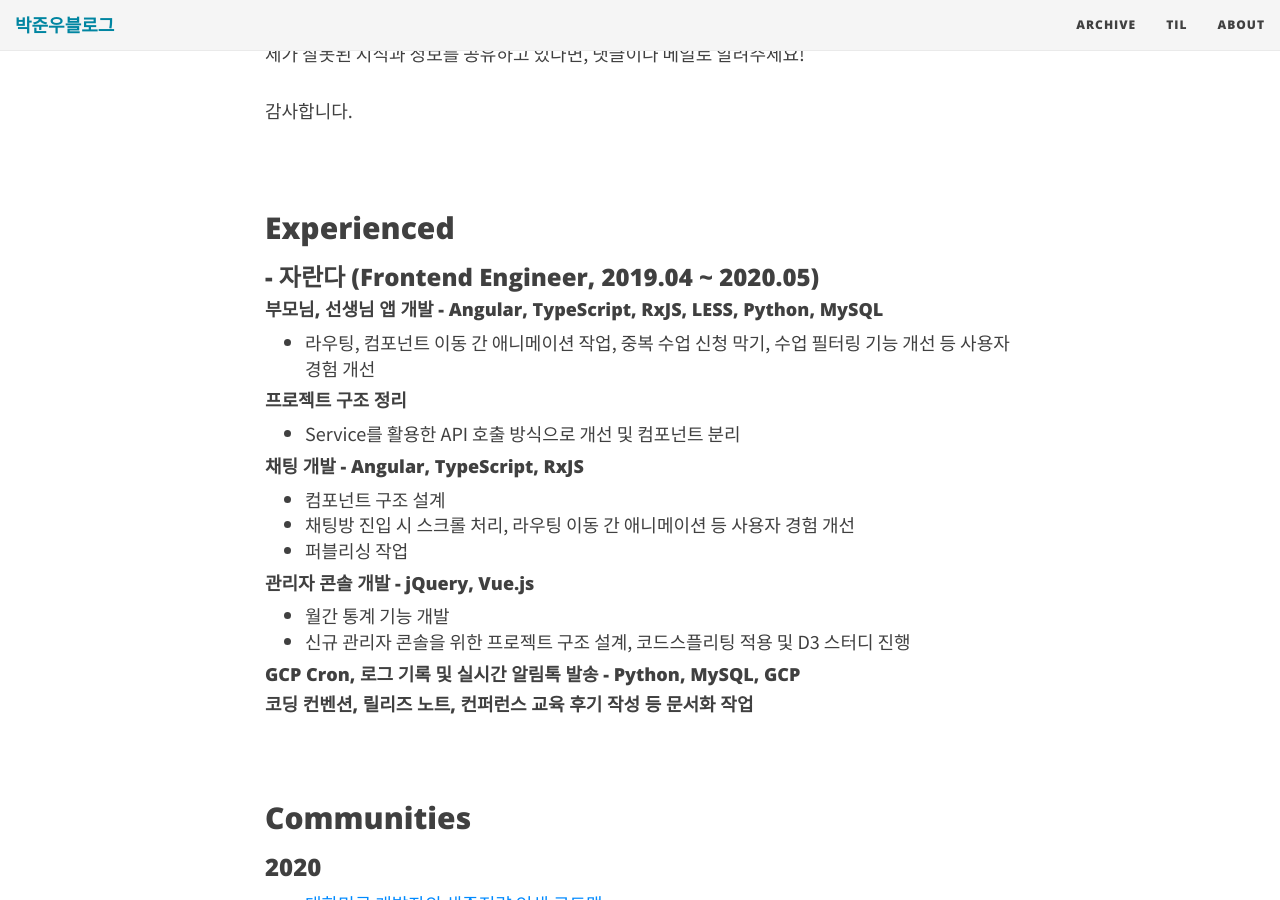
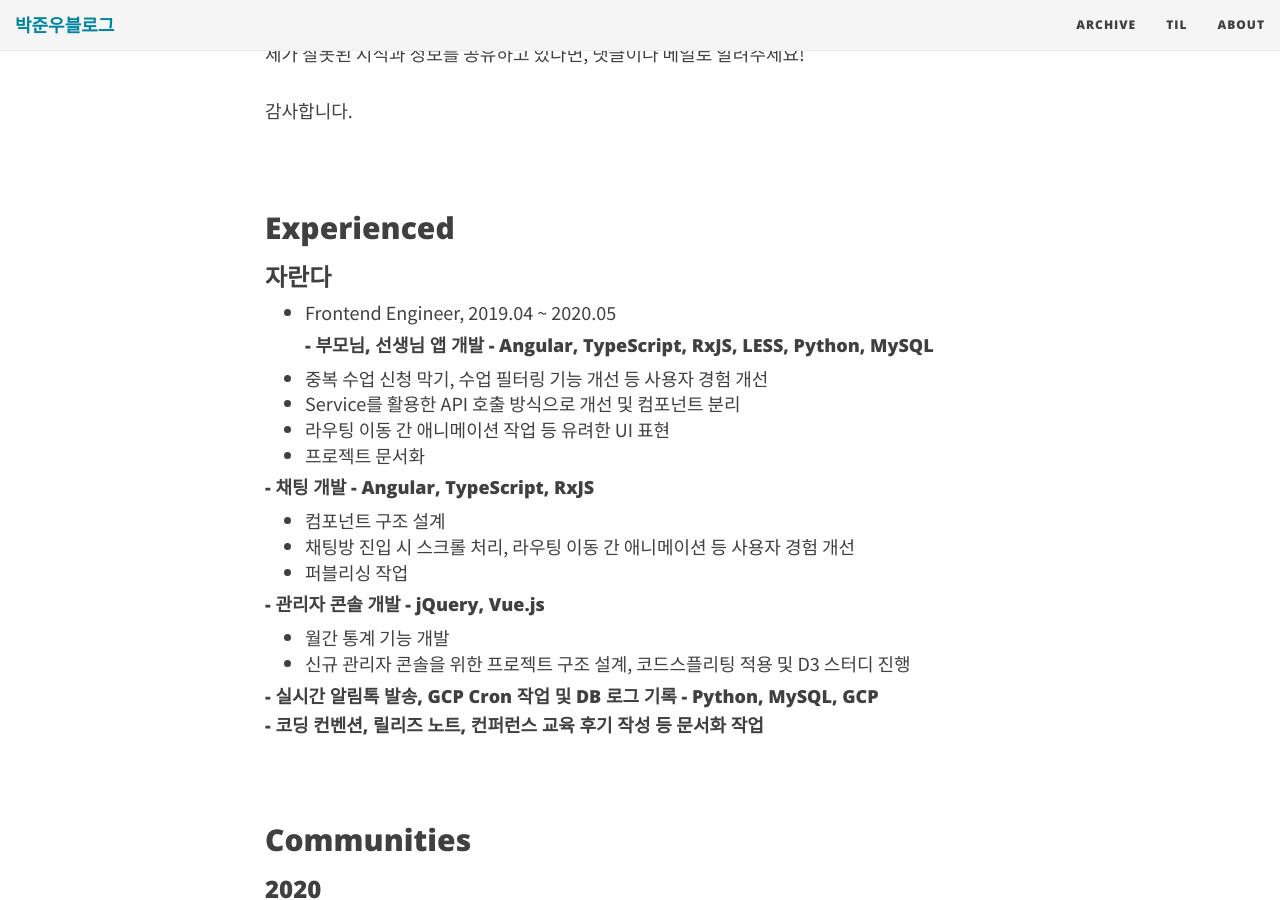
Before and after one commit to JUNWOO45/junwoo45.github.io.archived, a Jekyll site: the page built from aboutme.md, in a window 1280 px wide and 900 px high, scrolled down 869 px. Built offline with Jekyll 4.4.1, drawn with Linux system fonts in a browser that asks for light colours; nearby versions of some CDN libraries.

Commit message:
docs: about페이지 문맥 교정 및 가독성 향상

```diff
--- a/aboutme.md
+++ b/aboutme.md
@@ -35,25 +35,26 @@ subtitle: 프론트엔드 개발자 박준우입니다.
 
 ## Experienced
 <!-- - [Jaranda](https://jaranda.kr/){:target="_blank"} (Frontend Engineer, 2019.04 ~ ) -->
-### - 자란다 (Frontend Engineer, 2019.04 ~ 2020.05)
-#### 부모님, 선생님 앱 개발 - Angular, TypeScript, RxJS, LESS, Python, MySQL
-- 라우팅, 컴포넌트 이동 간 애니메이션 작업, 중복 수업 신청 막기, 수업 필터링 기능 개선 등 사용자 경험 개선
+### 자란다
+- Frontend Engineer, 2019.04 ~ 2020.05
+#### - 부모님, 선생님 앱 개발 - Angular, TypeScript, RxJS, LESS, Python, MySQL
+- 중복 수업 신청 막기, 수업 필터링 기능 개선 등 사용자 경험 개선
+- Service를 활용한 API 호출 방식으로 개선 및 컴포넌트 분리
+- 라우팅 이동 간 애니메이션 작업 등 유려한 UI 표현
+- 프로젝트 문서화
 
-#### 프로젝트 구조 정리
-- Service를 활용한 API 호출 방식으로 개선 및 컴포넌트 분리
-
-#### 채팅 개발 - Angular, TypeScript, RxJS
+#### - 채팅 개발 - Angular, TypeScript, RxJS
 - 컴포넌트 구조 설계
 - 채팅방 진입 시 스크롤 처리, 라우팅 이동 간 애니메이션 등 사용자 경험 개선
 - 퍼블리싱 작업
 
-#### 관리자 콘솔 개발 - jQuery, Vue.js
+#### - 관리자 콘솔 개발 - jQuery, Vue.js
 - 월간 통계 기능 개발
 - 신규 관리자 콘솔을 위한 프로젝트 구조 설계, 코드스플리팅 적용 및 D3 스터디 진행
 
-#### GCP Cron, 로그 기록 및 실시간 알림톡 발송 - Python, MySQL, GCP
+#### - 실시간 알림톡 발송, GCP Cron 작업 및 DB 로그 기록 - Python, MySQL, GCP
 
-#### 코딩 컨벤션, 릴리즈 노트, 컨퍼런스 교육 후기 작성 등 문서화 작업
+#### - 코딩 컨벤션, 릴리즈 노트, 컨퍼런스 교육 후기 작성 등 문서화 작업
 
 <br>
 
```
